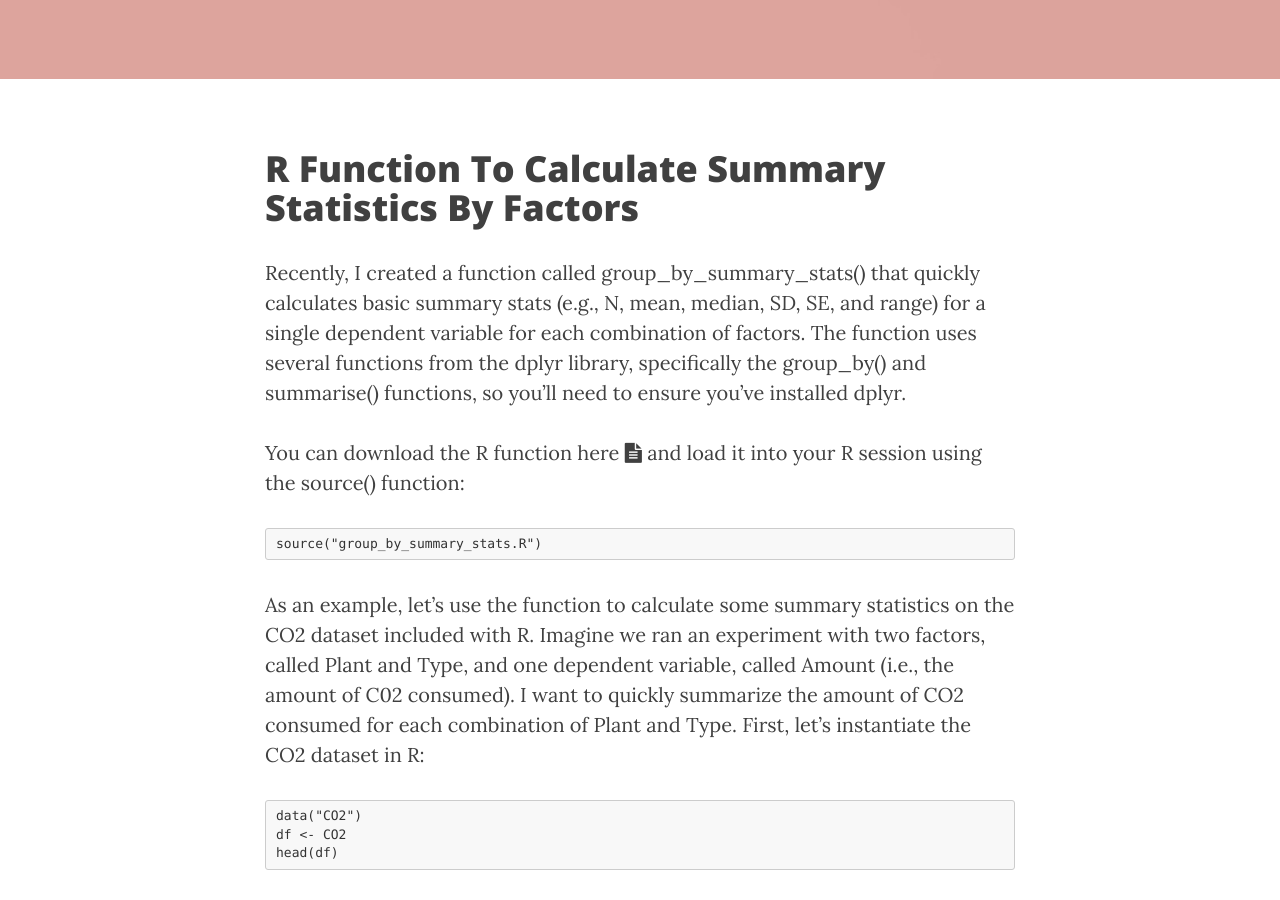
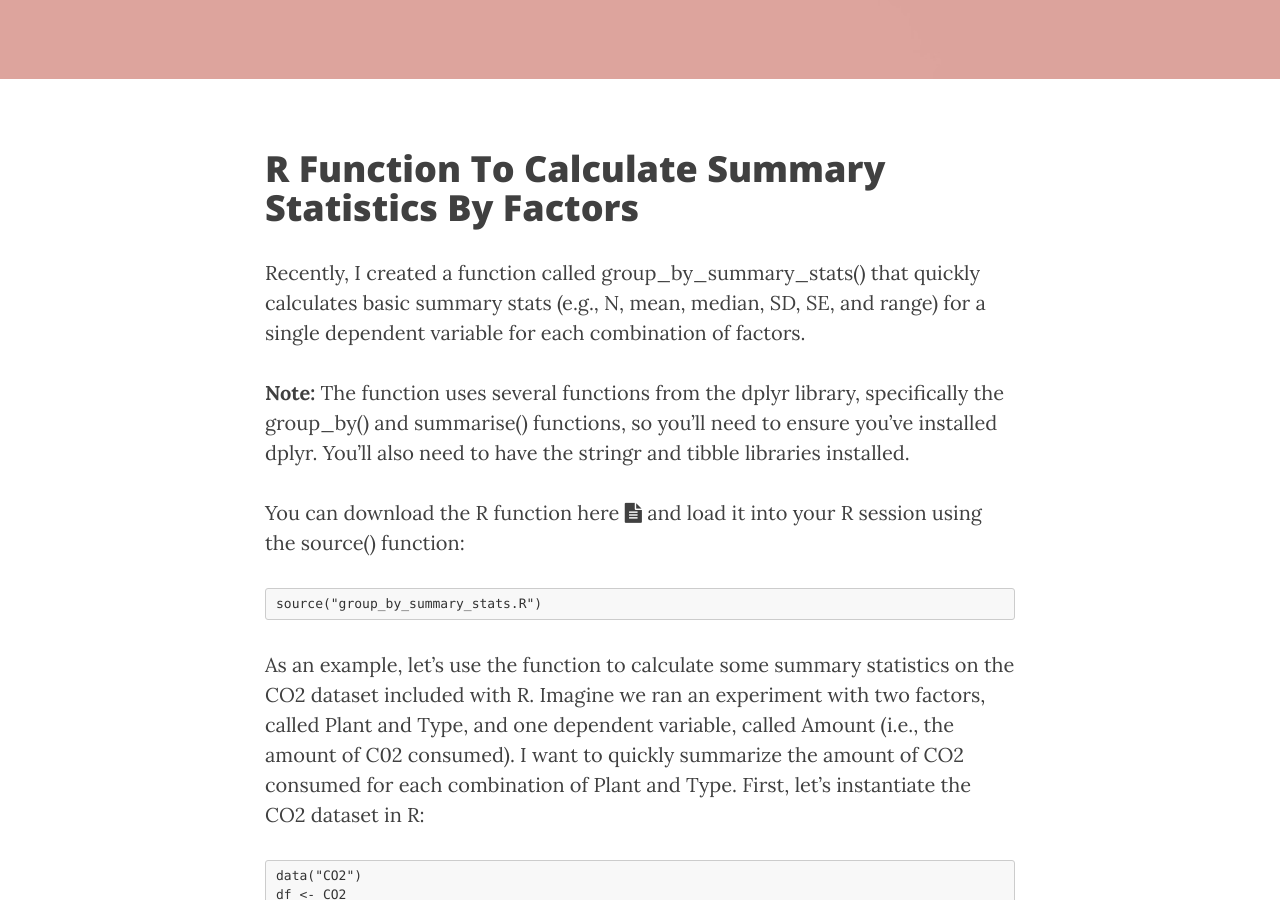
Before and after one commit to ptichko/ptichko.github.io, a Jekyll site: the page built from _posts/2020-06-10-R-Function-To-Calculate-Summary-Statistics-By-Factors.md, in a window 1280 px wide and 900 px high, scrolled down 455 px. Built offline with Jekyll 4.4.1, drawn with Linux system fonts in a browser that asks for light colours; nearby versions of some CDN libraries.

Commit message:
updated group_by_summary_stats to require dplyr, stringr, and tibble

```diff
--- a/_posts/2020-06-10-R-Function-To-Calculate-Summary-Statistics-By-Factors.md
+++ b/_posts/2020-06-10-R-Function-To-Calculate-Summary-Statistics-By-Factors.md
@@ -5,7 +5,9 @@ title:  "R Function To Calculate Summary Statistics By Factors"
 
 # R Function To Calculate Summary Statistics By Factors
 
-Recently, I created a function called group_by_summary_stats() that quickly calculates basic summary stats  (e.g., N, mean, median, SD, SE, and range) for a single dependent variable for each combination of factors. The function uses several functions from the dplyr library, specifically the group_by() and summarise() functions, so you'll need to ensure you've installed dplyr.
+Recently, I created a function called group_by_summary_stats() that quickly calculates basic summary stats  (e.g., N, mean, median, SD, SE, and range) for a single dependent variable for each combination of factors.
+
+**Note:** The function uses several functions from the dplyr library, specifically the group_by() and summarise() functions, so you'll need to ensure you've installed dplyr. You'll also need to have the stringr and tibble libraries installed.
 
 You can download the R function here <a href="/r/group_by_summary_stats.R" target="_blank"><i class="fa fa-file-text fa-md"></i></a> and load it into your R session using the source() function:
 
```
Also changed, not shown: 1 other file.
